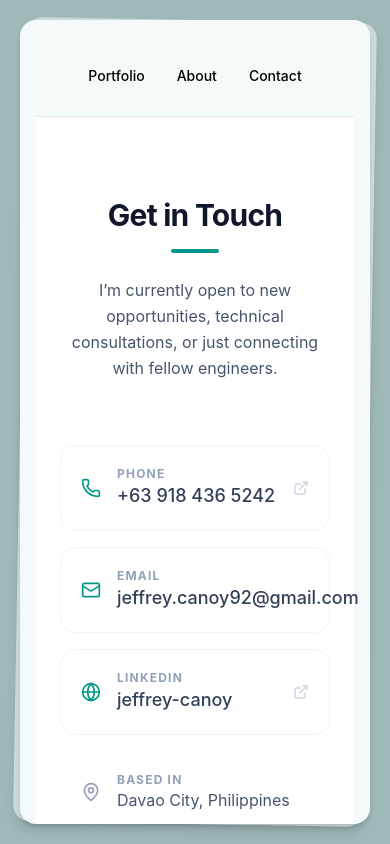
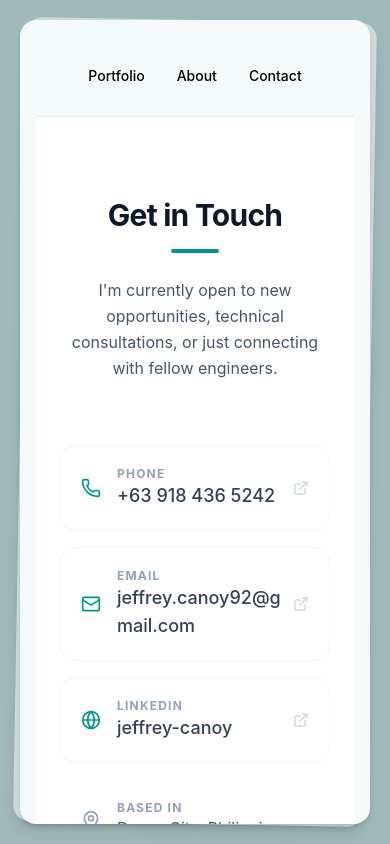
Before and after one commit to jcanoy-dev/vite-porfolio, a React (Vite) app: page /contact in a window 390 px wide. Built offline with nearby package versions, Linux system fonts and the light colour scheme.

Commit message:
ui components

```diff
--- /dev/null
+++ b/src/components/ui/ContactCard.jsx
@@ -0,0 +1,34 @@
+import { ExternalLink } from "lucide-react";
+
+export const ContactCard = ({ href, icon: Icon, label, value, isExternal = false }) => {
+  const content = (
+    <>
+      <div className="flex items-center gap-4">
+        <div className="text-teal-600 flex-shrink-0">
+          <Icon size={20} />
+        </div>
+        <div>
+          <p className="text-xs font-bold text-slate-400 uppercase tracking-widest">{label}</p>
+          <p className="text-lg font-medium text-slate-700 break-all">{value}</p>
+        </div>
+      </div>
+      <ExternalLink size={16} className="text-slate-300 group-hover:text-teal-500 transition-colors flex-shrink-0" />
+    </>
+  );
+
+  const baseClasses = "group flex items-center justify-between p-5 rounded-2xl border border-slate-100 hover:border-teal-200 hover:bg-teal-50/30 transition-all duration-150 text-left";
+
+  if (isExternal) {
+    return (
+      <a href={href} target="_blank" rel="noopener noreferrer" className={baseClasses}>
+        {content}
+      </a>
+    );
+  }
+
+  return (
+    <a href={href} className={baseClasses}>
+      {content}
+    </a>
+  );
+};
--- /dev/null
+++ b/src/components/ui/SkillsCard.jsx
@@ -0,0 +1,6 @@
+export const SkillsCard = ({ title, skills }) => (
+  <div className="p-3 rounded-lg bg-teal-50 border border-teal-100">
+    <span className="block font-bold text-teal-900 text-xs uppercase mb-1">{title}</span>
+    <span className="text-sm text-slate-600">{skills}</span>
+  </div>
+);
--- /dev/null
+++ b/src/components/ui/TimelineNode.jsx
@@ -0,0 +1,21 @@
+export const TimelineNode = ({ title, date, subtitle, status = "historical", children }) => {
+  const isCurrent = status === "current";
+
+  return (
+    <div className={`relative pl-6 border-l-2 border-teal-100
+      before:content-[''] before:absolute before:-left-[9px] before:top-0 before:w-4 before:h-4 before:rounded-full before:border-4 before:border-white
+      ${isCurrent ? 'before:bg-teal-500' : 'before:bg-slate-300'}`}
+    >
+      <div className="flex flex-col md:flex-row md:justify-between mb-2">
+        <h3 className="font-bold text-slate-900">{title}</h3>
+        <span className={`text-xs font-bold px-2 py-1 rounded h-fit ${
+          isCurrent ? 'text-teal-600 bg-teal-50' : 'text-slate-500 bg-slate-100'
+        }`}>
+          {date}
+        </span>
+      </div>
+      <p className="text-slate-500 text-sm italic mb-3">{subtitle}</p>
+      {children}
+    </div>
+  );
+};
--- a/src/pages/Contact.jsx
+++ b/src/pages/Contact.jsx
@@ -1,8 +1,37 @@
-import { Mail, Globe, Phone, MapPin, ExternalLink } from "lucide-react";
+import { Mail, Globe, Phone, MapPin } from "lucide-react";
+import { ContactCard } from "../components/ui/ContactCard";
+
+// Clean static dataset decoupled from presentation markup
+const CONTACT_METHODS = [
+  {
+    id: "phone",
+    href: "tel:+639184365242",
+    icon: Phone,
+    label: "Phone",
+    value: "+63 918 436 5242",
+    isExternal: false
+  },
+  {
+    id: "email",
+    href: "mailto:jeffrey.canoy92@gmail.com",
+    icon: Mail,
+    label: "Email",
+    value: "jeffrey.canoy92@gmail.com",
+    isExternal: false
+  },
+  {
+    id: "linkedin",
+    href: "https://www.linkedin.com/in/jeffrey-canoy-641987208",
+    icon: Globe,
+    label: "LinkedIn",
+    value: "jeffrey-canoy",
+    isExternal: true
+  }
+];
 
 const ContactPage = () => {
   return (
-    <div className=" bg-white text-slate-800 font-sans">
+    <div className="bg-white text-slate-800 font-sans">
       <main className="max-w-2xl mx-auto px-6 py-20 md:py-32">
 
         {/* Simple Header */}
@@ -12,70 +41,28 @@ const ContactPage = () => {
           </h1>
           <div className="h-1 w-12 bg-teal-600 mx-auto rounded-full"></div>
           <p className="mt-6 text-slate-600 leading-relaxed">
-            I’m currently open to new opportunities, technical consultations,
-            or just connecting with fellow engineers.
+            I'm currently open to new opportunities, technical consultations, or just connecting with fellow engineers.
           </p>
         </header>
 
         {/* Contact List */}
         <div className="space-y-4">
 
-          {/* Phone */}
-          <a
-            href="tel:+639184365242"
-            className="group flex items-center justify-between p-5 rounded-2xl border border-slate-100 hover:border-teal-200 hover:bg-teal-50/30 transition-all"
-          >
-            <div className="flex items-center gap-4">
-              <div className="text-teal-600">
-                <Phone size={20} />
-              </div>
-              <div>
-                <p className="text-xs font-bold text-slate-400 uppercase tracking-widest">Phone</p>
-                <p className="text-lg font-medium text-slate-700">+63 918 436 5242</p>
-              </div>
-            </div>
-            <ExternalLink size={16} className="text-slate-300 group-hover:text-teal-500 transition-colors" />
-          </a>
+          {/* Dynamic Link Elements */}
+          {CONTACT_METHODS.map((method) => (
+            <ContactCard
+              key={method.id}
+              href={method.href}
+              icon={method.icon}
+              label={method.label}
+              value={method.value}
+              isExternal={method.isExternal}
+            />
+          ))}
 
-          {/* Email */}
-          <a
-            href="mailto:jeffrey.canoy92@gmail.com"
-            className="group flex items-center justify-between p-5 rounded-2xl border border-slate-100 hover:border-teal-200 hover:bg-teal-50/30 transition-all"
-          >
-            <div className="flex items-center gap-4">
-              <div className="text-teal-600">
-                <Mail size={20} />
-              </div>
-              <div>
-                <p className="text-xs font-bold text-slate-400 uppercase tracking-widest">Email</p>
-                <p className="text-lg font-medium text-slate-700">jeffrey.canoy92@gmail.com</p>
-              </div>
-            </div>
-            <ExternalLink size={16} className="text-slate-300 group-hover:text-teal-500 transition-colors" />
-          </a>
-
-          {/* LinkedIn */}
-          <a
-            href="https://www.linkedin.com/in/jeffrey-canoy-641987208"
-            target="_blank"
-            rel="noopener noreferrer"
-            className="group flex items-center justify-between p-5 rounded-2xl border border-slate-100 hover:border-teal-200 hover:bg-teal-50/30 transition-all"
-          >
-            <div className="flex items-center gap-4">
-              <div className="text-teal-600">
-                <Globe size={20} />
-              </div>
-              <div>
-                <p className="text-xs font-bold text-slate-400 uppercase tracking-widest">LinkedIn</p>
-                <p className="text-lg font-medium text-slate-700">jeffrey-canoy</p>
-              </div>
-            </div>
-            <ExternalLink size={16} className="text-slate-300 group-hover:text-teal-500 transition-colors" />
-          </a>
-
-          {/* Location (Non-clickable) */}
+          {/* Location (Non-clickable fallback layout component) */}
           <div className="flex items-center gap-4 p-5 rounded-2xl border border-transparent">
-            <div className="text-slate-400">
+            <div className="text-slate-400 shrink-0">
               <MapPin size={20} />
             </div>
             <div>
@@ -85,7 +72,6 @@ const ContactPage = () => {
           </div>
 
         </div>
-
       </main>
     </div>
   );
--- a/src/pages/Home.jsx
+++ b/src/pages/Home.jsx
@@ -1,20 +1,29 @@
 import { Mail, Globe } from "lucide-react";
+import { SkillsCard } from "../components/ui/SkillsCard";
+import { TimelineNode } from "../components/ui/TimelineNode";
+
+// Clean static dataset decoupled completely from presentation markup
+const SKILLS_DATA = [
+  { title: "Frontend", skills: "React.js, Next.js, JavaScript (ES6+), HTML5, CSS3, Tailwind" },
+  { title: "Backend", skills: "Node.js, TypeScript, Redux, NestJS, API Integration, MSSQL, GraphQL" },
+  { title: "E-commerce Platform", skills: "Shopify Development" },
+  { title: "Tools", skills: "Agile, Software Architecture, Full Stack Dev, CI/CD, TDD" }
+];
 
 const Home = () => {
   return (
-    <div className=" bg-teal-50/30 p-6 md:p-12 text-slate-800 font-sans">
+    <div className="bg-teal-50/30 p-6 md:p-12 text-slate-800 font-sans">
       <div className="max-w-4xl mx-auto bg-white shadow-xl rounded-xl overflow-hidden border border-teal-100">
 
         {/* Header Section */}
         <header className="bg-slate-900 p-8 text-white">
           <h1 className="text-4xl font-bold tracking-tight uppercase">Jeffrey Canoy</h1>
           <p className="text-teal-400 font-medium text-lg mt-1 tracking-wide">Full Stack Software Engineer</p>
-
           <div className="flex flex-wrap gap-4 mt-6 text-sm text-slate-300">
             <a href="mailto:jeffrey.canoy92@gmail.com" className="flex items-center gap-2 hover:text-teal-400 transition-colors">
               <Mail size={16} /> jeffrey.canoy92@gmail.com
             </a> |
-            <a href="https://www.linkedin.com/in/jeffrey-canoy-641987208" target="_blank" className="flex items-center gap-2 hover:text-teal-400 transition-colors">
+            <a href="https://www.linkedin.com/in/jeffrey-canoy-641987208" target="_blank" rel="noreferrer" className="flex items-center gap-2 hover:text-teal-400 transition-colors">
               <Globe size={16} /> LinkedIn Profile
             </a>
           </div>
@@ -22,69 +31,53 @@ const Home = () => {
 
         <div className="p-8 space-y-10">
 
-          {/* Summary */}
+          {/* Summary Section */}
           <section>
-            <h2 className="flex items-center gap-2 text-teal-800 font-bold uppercase tracking-widest text-sm mb-3">
-              <span className="w-8 h-px bg-teal-200"></span> Professional Summary
-            </h2>
+            <h2 className="mb-3">Professional Summary</h2>
             <p className="text-slate-600 leading-relaxed">
               Accomplished Full Stack Software Engineer with over 12 years of experience in building scalable web applications.
               Proven track record in the end-to-end development lifecycle, from internal HR tools to large-scale fashion e-commerce platforms.
             </p>
           </section>
 
-          {/* Skills Grid */}
+          {/* Core Skills Grid Module */}
           <section>
-            <h2 className="flex items-center gap-2 text-teal-800 font-bold uppercase tracking-widest text-sm mb-4">
-              <span className="w-8 h-px bg-teal-200"></span> Core Skills
-            </h2>
+            <h2 className="mb-4">Core Skills</h2>
             <div className="grid grid-cols-1 md:grid-cols-2 gap-4">
-              {[
-                { title: "Frontend", skills: "React.js, Next.js, JavaScript (ES6+), HTML5, CSS3, Tailwind" },
-                { title: "Backend", skills: "Node.js, TypeScript, Redux, NestJS, API Integration, MSSQL, GraphQL" },
-                { title: "E-commerce Platform", skills: "Shopify Development" },
-                { title: "Tools", skills: "Agile, Software Architecture, Full Stack Dev, CI/CD, TDD" }
-              ].map((item) => (
-                <div key={item.title} className="p-3 rounded-lg bg-teal-50 border border-teal-100">
-                  <span className="block font-bold text-teal-900 text-xs uppercase mb-1">{item.title}</span>
-                  <span className="text-sm text-slate-600">{item.skills}</span>
-                </div>
+              {SKILLS_DATA.map((item) => (
+                <SkillsCard key={item.title} title={item.title} skills={item.skills} />
               ))}
             </div>
           </section>
 
-          {/* Experience */}
+          {/* Experience Section */}
           <section>
-            <h2 className="flex items-center gap-2 text-teal-800 font-bold uppercase tracking-widest text-sm mb-6">
-              <span className="w-8 h-px bg-teal-200"></span> Experience
-            </h2>
+            <h2 className="mb-6">Experience</h2>
+            <div className="space-y-8">
 
-            <div className="space-y-8">
-              {/* Job 1 */}
-              <div className="relative pl-6 border-l-2 border-teal-100">
-                <div className="absolute -left-2.25 top-0 w-4 h-4 bg-teal-500 rounded-full border-4 border-white"></div>
-                <div className="flex flex-col md:flex-row md:justify-between mb-2">
-                  <h3 className="font-bold text-slate-900">Gray Lemon Technologies, Inc. | (JustFab)</h3>
-                  <span className="text-xs font-bold text-teal-600 bg-teal-50 px-2 py-1 rounded h-fit">2022 – 2026</span>
-                </div>
-                <p className="text-slate-500 text-sm italic mb-3">Full Stack Software Engineer</p>
+              {/* Job 1 Node */}
+              <TimelineNode
+                title="Gray Lemon Technologies, Inc. | (JustFab)"
+                subtitle="Full Stack Software Engineer"
+                date="2022 – 2026"
+                status="current"
+              >
                 <ul className="list-disc list-outside ml-4 text-sm text-slate-600 space-y-2">
                   <li>Developed and optimized high-performance web applications using React.js, Next.js, GraphQL and Shopify.</li>
                   <li>Collaborated with cross-functional teams to design scalable features for business expansion.</li>
                 </ul>
-              </div>
+              </TimelineNode>
 
-              {/* Job 2 */}
-              <div className="relative pl-6 border-l-2 border-teal-100">
-                <div className="absolute -left-2.25 top-0 w-4 h-4 bg-slate-300 rounded-full border-4 border-white"></div>
-                <div className="flex flex-col md:flex-row md:justify-between mb-2">
-                  <h3 className="font-bold text-slate-900">Awesome OS</h3>
-                  <span className="text-xs font-bold text-slate-500 bg-slate-100 px-2 py-1 rounded h-fit">2014 – 2022</span>
-                </div>
-
-                <div className="mb-4">
+              {/* Job 2 Node (Handles multiple nested roles natively) */}
+              <TimelineNode
+                title="Awesome OS"
+                subtitle="Full Stack Software Engineer"
+                date="2014 – 2022"
+                status="historical"
+              >
+                {/* Role A Sub-block */}
+                <div className="mb-6">
                   <p className="text-teal-700 text-sm font-semibold">Techstyle Fashion Group (Feb 2018 – Oct 2022)</p>
-                  <p className="text-slate-500 text-sm italic mb-3">Full Stack Software Engineer</p>
                   <ul className="list-disc list-outside ml-4 text-sm text-slate-600 mt-2 space-y-1">
                     <li>Developed sophisticated software solutions for global fashion retail group.</li>
                     <li>Contributed to the JustFab Foundation Team, ensuring core system stability and performance. Implementing caching strategies and code optimizations that enhance overall system stability.</li>
@@ -92,28 +85,28 @@ const Home = () => {
                   </ul>
                 </div>
 
+                {/* Role B Sub-block */}
                 <div>
                   <p className="text-teal-700 text-sm font-semibold">OSnet (May 2014 – Feb 2018)</p>
-                  <p className="text-slate-500 text-sm italic mb-3">Full Stack Developer</p>
+                  <p className="text-slate-500 text-sm italic mb-1">Full Stack Developer</p>
                   <ul className="list-disc list-outside ml-4 text-sm text-slate-600 mt-2 space-y-1">
                     <li>Engineered a comprehensive internal web application for the HR department, streamlining administrative workflows and data management.</li>
                   </ul>
                 </div>
-              </div>
+              </TimelineNode>
+
             </div>
           </section>
 
-          {/* Education */}
+          {/* Education Section */}
           <section>
-            <h2 className="flex items-center gap-2 text-teal-800 font-bold uppercase tracking-widest text-sm mb-3">
-              <span className="w-8 h-px bg-teal-200"></span> Education
-            </h2>
+            <h2 className="mb-3">Education</h2>
             <div className="flex justify-between items-center">
               <div>
                 <h3 className="font-bold text-slate-900 text-sm">University of Southeastern Philippines</h3>
                 <p className="text-slate-600 text-sm">Bachelor of Science in Computer Science</p>
               </div>
-              <span className="text-xs font-medium text-slate-500">2010 – 2014</span>
+              <span className="text-xs font-bold text-slate-500 bg-slate-100 px-2 py-1 rounded h-fit">2010 – 2014</span>
             </div>
           </section>
 
```
Also changed, not shown: src/components/ui/InsightCallout.jsx (added, +14 -0 lines), src/index.css (+93 -0 lines), src/pages/About.jsx (+26 -42 lines).
